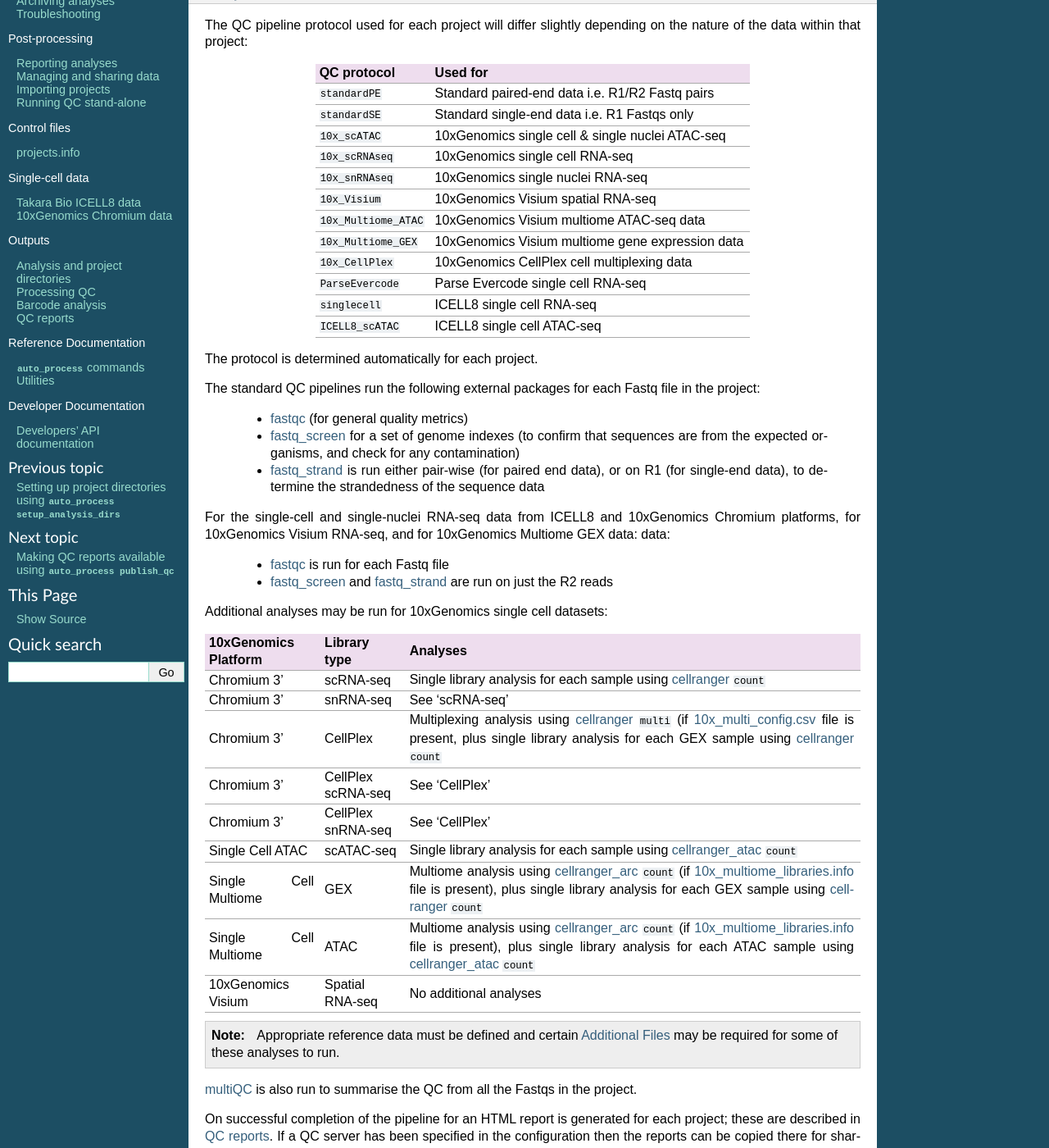
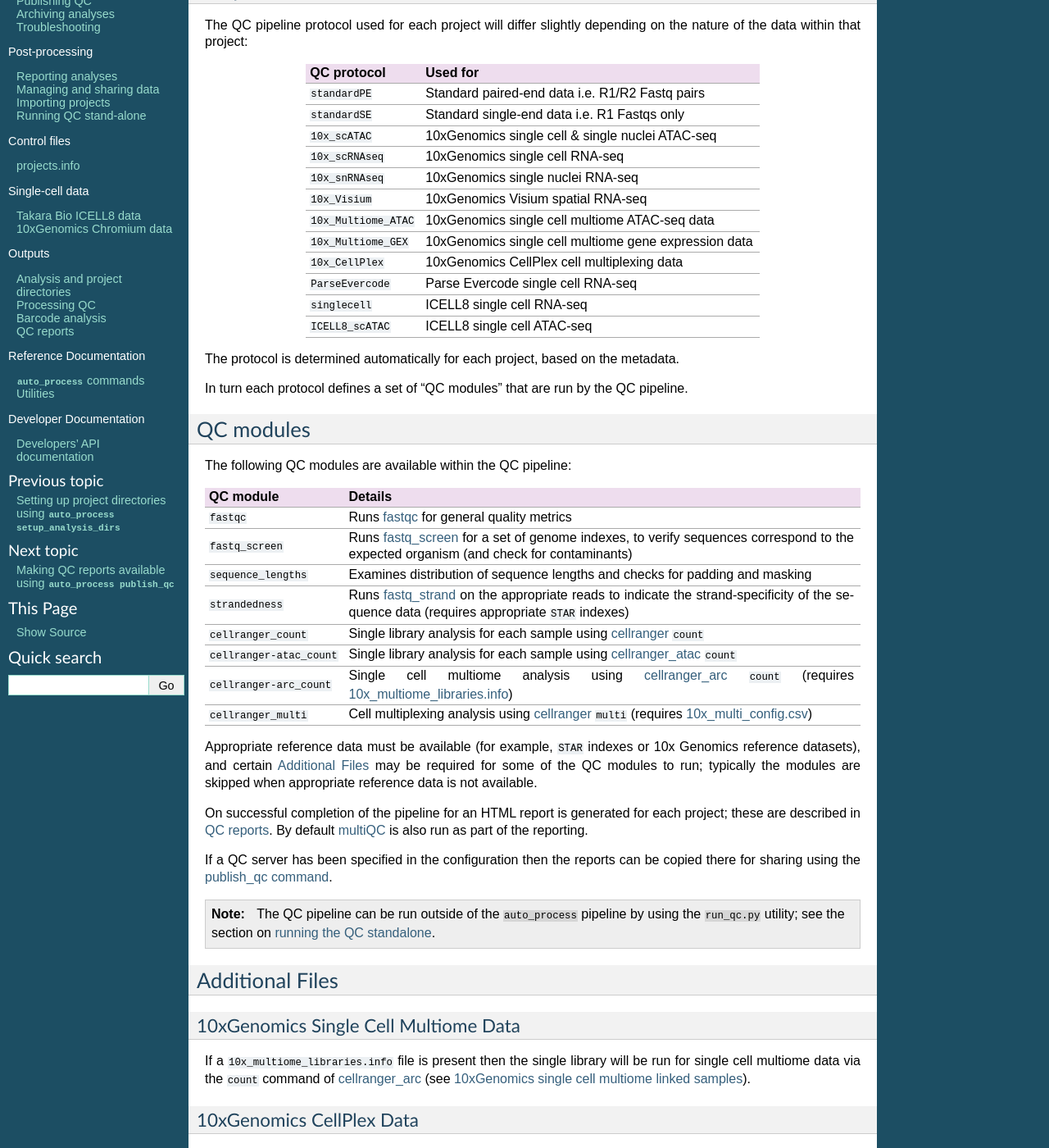
Before and after one commit to fls-bioinformatics-core/auto_process_ngs, a Sphinx documentation site: the page built from docs/source/using/run_qc.rst, in a window 1280 px wide and 1400 px high, scrolled down 387 px. Shown: the whole window at 82% size. Built offline with Sphinx 7.4.7, drawn with Linux system fonts in a browser that asks for light colours; some of the changed text lies outside the part shown.

Commit message:
Update 'Running QC' documentation to make it easier to maintain.

```diff
--- a/docs/source/using/run_qc.rst
+++ b/docs/source/using/run_qc.rst
@@ -34,100 +34,80 @@ QC protocol           Used for
 ``10x_scRNAseq``      10xGenomics single cell RNA-seq
 ``10x_snRNAseq``      10xGenomics single nuclei RNA-seq
 ``10x_Visium``        10xGenomics Visium spatial RNA-seq
-``10x_Multiome_ATAC`` 10xGenomics Visium multiome ATAC-seq data
-``10x_Multiome_GEX``  10xGenomics Visium multiome gene expression data
+``10x_Multiome_ATAC`` 10xGenomics single cell multiome ATAC-seq data
+``10x_Multiome_GEX``  10xGenomics single cell multiome gene expression data
 ``10x_CellPlex``      10xGenomics CellPlex cell multiplexing data
 ``ParseEvercode``     Parse Evercode single cell RNA-seq
 ``singlecell``        ICELL8 single cell RNA-seq
 ``ICELL8_scATAC``     ICELL8 single cell ATAC-seq
 ===================== ==========================
 
-The protocol is determined automatically for each project.
+The protocol is determined automatically for each project, based
+on the metadata.
 
-The standard QC pipelines run the following external packages for
-each Fastq file in the project:
+In turn each protocol defines a set of "QC modules" that are run
+by the QC pipeline.
 
- * `fastqc`_ (for general quality metrics)
- * `fastq_screen`_ for a set of genome indexes (to confirm that
-   sequences are from the expected organisms, and check for any
-   contamination)
- * `fastq_strand`_ is run either pair-wise (for paired end data),
-   or on R1 (for single-end data), to determine the strandedness
-   of the sequence data
+----------
+QC modules
+----------
 
-For the single-cell and single-nuclei RNA-seq data from ICELL8 and
-10xGenomics Chromium platforms, for 10xGenomics Visium RNA-seq, and
-for 10xGenomics Multiome GEX data:
-data:
+The following QC modules are available within the QC pipeline:
 
- * `fastqc`_ is run for each Fastq file
- * `fastq_screen`_ and `fastq_strand`_ are run on just the R2
-   reads
+========================= ======================
+QC module                 Details
+========================= ======================
+``fastqc``                Runs `fastqc`_ for general quality metrics
+``fastq_screen``          Runs `fastq_screen`_ for a set of genome
+                          indexes, to verify sequences correspond to
+                          the expected organism (and check for
+                          contaminants)
+``sequence_lengths``      Examines distribution of sequence lengths
+                          and checks for padding and masking
+``strandedness``          Runs `fastq_strand`_ on the appropriate
+                          reads to indicate the strand-specificity of
+                          the sequence data (requires appropriate
+			  ``STAR`` indexes)
+``cellranger_count``      Single library analysis for each sample using
+                          `cellranger`_ ``count``
+``cellranger-atac_count`` Single library analysis for each sample using
+                          `cellranger_atac`_ ``count``
+``cellranger-arc_count``  Single cell multiome analysis using
+                          `cellranger_arc`_ ``count`` (requires
+                          :ref:`10x_multiome_libraries.info <10x_multiome_libraries_info_file>`)
+``cellranger_multi``      Cell multiplexing analysis using
+                          `cellranger`_ ``multi`` (requires
+                          :ref:`10x_multi_config.csv <10x_multi_config_csv_file>`)
+========================= ======================
+
+Appropriate reference data must be available (for example,
+``STAR`` indexes or 10x Genomics reference datasets), and
+certain :ref:`run_qc_additional_files` may be required for
+some of the QC modules to run; typically the modules are
+skipped when appropriate reference data is not available.
 
 .. _fastqc:  http://www.bioinformatics.babraham.ac.uk/projects/fastqc/
 .. _fastq_screen: http://www.bioinformatics.babraham.ac.uk/projects/fastq_screen/
 .. _fastq_strand: https://genomics-bcftbx.readthedocs.io/en/latest/reference/qc_pipeline.html#fastq-strand
-
-Additional analyses may be run for 10xGenomics single cell datasets:
-
-==================== ================== ======================================
-10xGenomics Platform Library type       Analyses
-==================== ================== ======================================
-Chromium 3'          scRNA-seq          Single library analysis for each
-                                        sample using `cellranger`_ ``count``
-Chromium 3'          snRNA-seq          See 'scRNA-seq'
-Chromium 3'          CellPlex           Multiplexing analysis using
-                                        `cellranger`_ ``multi`` (if
-                                        :ref:`10x_multi_config.csv <10x_multi_config_csv_file>`
-                                        file is present, plus single library
-                                        analysis for each GEX sample using
-                                        `cellranger`_ ``count``
-Chromium 3'          CellPlex scRNA-seq See 'CellPlex'
-Chromium 3'          CellPlex snRNA-seq See 'CellPlex'
-Single Cell ATAC     scATAC-seq         Single library analysis for each
-                                        sample using `cellranger_atac`_
-					``count``
-Single Cell Multiome GEX                Multiome analysis using
-                                        `cellranger_arc`_ ``count`` (if
-                                        :ref:`10x_multiome_libraries.info <10x_multiome_libraries_info_file>`
-                                        file is present), plus single library
-                                        analysis for each GEX sample using
-                                        `cellranger`_ ``count``
-Single Cell Multiome ATAC               Multiome analysis using
-                                        `cellranger_arc`_ ``count``  (if
-                                        :ref:`10x_multiome_libraries.info <10x_multiome_libraries_info_file>`
-                                        file is present), plus single library
-                                        analysis for each ATAC sample using
-                                        `cellranger_atac`_ ``count``
-10xGenomics Visium   Spatial RNA-seq    No additional analyses
-==================== ================== ======================================
-
-.. note::
-
-   Appropriate reference data must be defined and certain
-   :ref:`run_qc_additional_files` may be required for some
-   of these analyses to run.
-
 .. _cellranger: https://support.10xgenomics.com/single-cell-gene-expression/software/pipelines/latest/what-is-cell-ranger
 .. _cellranger_atac: https://support.10xgenomics.com/single-cell-atac/software/pipelines/latest/what-is-cell-ranger-atac
 .. _cellranger_arc: https://support.10xgenomics.com/single-cell-multiome-atac-gex/software/pipelines/latest/what-is-cell-ranger-arc
-
-`multiQC`_ is also run to summarise the QC from all the Fastqs in the
-project.
+.. _multiqc: http://multiqc.info/
 
 On successful completion of the pipeline for an HTML report is
 generated for each project; these are described in
-:doc:`QC reports <../output/qc_reports>`. If a QC server has been
-specified in the configuration then the reports can be copied
-there for sharing using the :doc:`publish_qc command <publish_qc>`.
+:doc:`QC reports <../output/qc_reports>`. By default `multiQC`_
+is also run as part of the reporting.
+
+If a QC server has been specified in the configuration then the
+reports can be copied there for sharing using the
+:doc:`publish_qc command <publish_qc>`.
 
 .. note::
 
    The QC pipeline can be run outside of the ``auto_process``
    pipeline by using the ``run_qc.py`` utility; see the
    section on :doc:`running the QC standalone <run_qc_standalone>`.
-
-.. _multiqc: http://multiqc.info/
 
 .. _run_qc_additional_files:
 
```
